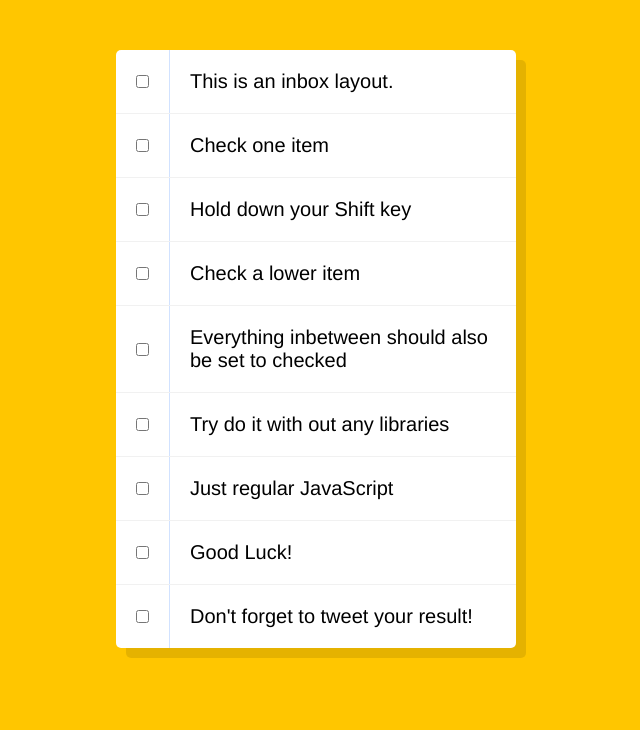
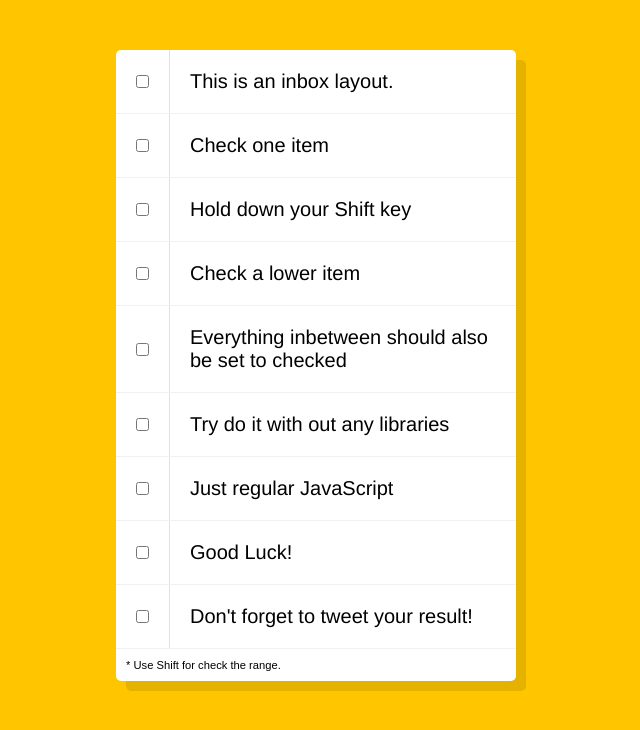
Before and after one commit to hedgehok/hedgehok.github.io, a plain HTML site: page javascript30/10/index.html in a window 1280 px wide. Shown: the whole page, without its empty margins (324-964 px from the left). Drawn offline with Linux system fonts and the light colour scheme.

Commit message:
chapter 10

```diff
--- a/javascript30/10/index.html
+++ b/javascript30/10/index.html
@@ -47,6 +47,10 @@
         text-align: center;
         font-size: 15px;
     }
+    .note {
+        font-size: 70%;
+        padding: 10px;
+    }
 </style>
 <!--
 The following is a common layout you would see in an email client.
@@ -89,6 +93,9 @@ When a user clicks a checkbox, holds Shift, and then clicks another checkbox a f
         <input type="checkbox">
         <p>Don't forget to tweet your result!</p>
     </div>
+    <div class="note">
+        * Use Shift for check the range.
+    </div>
 </div>
 
 <script>
```
